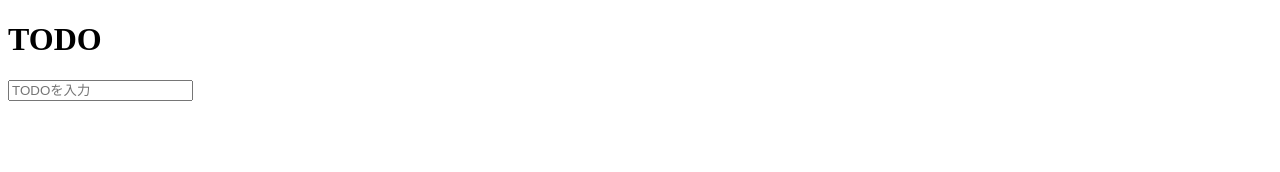
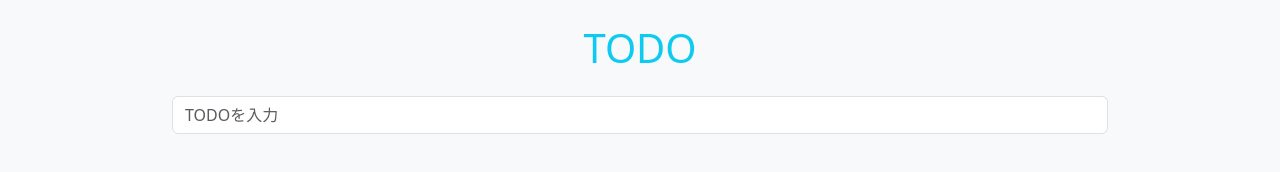
Before and after one commit to Dai-44/js-practice, a plain HTML site: page kiyoto-jspractice/index.html in a window 1280 px wide. Drawn offline with nearby package versions, Linux system fonts and the light colour scheme.

Commit message:
update: 入力フォームにBootstrapのデザインを当てた

```diff
--- a/kiyoto-jspractice/index.html
+++ b/kiyoto-jspractice/index.html
@@ -4,13 +4,17 @@
   <meta charset="UTF-8">
   <meta http-equiv="X-UA-Compatible" content="IE=edge">
   <meta name="viewport" content="width=device-width, initial-scale=1.0">
+  <link href="https://cdn.jsdelivr.net/npm/bootstrap@5.3.0/dist/css/bootstrap.min.css" rel="stylesheet" integrity="sha384-9ndCyUaIbzAi2FUVXJi0CjmCapSmO7SnpJef0486qhLnuZ2cdeRhO02iuK6FUUVM" crossorigin="anonymous">
   <title>Document</title>
 </head>
-<body>
-  <h1>TODO</h1>
-  <form id="form">
-    <input type="text" id="input" placeholder="TODOを入力" autocomplite="off">
-  </form>
+
+<body class="bg-light">
+  <div class="container w-75">
+    <h1 class="text-center text-info my-4">TODO</h1>
+    <form id="form" class="mb-4">
+      <input type="text" id="input" class="form-control" placeholder="TODOを入力" autocomplite="off">
+    </form>
+  </div>
   <script src="index.js"></script>
 </body>
 </html>
```
